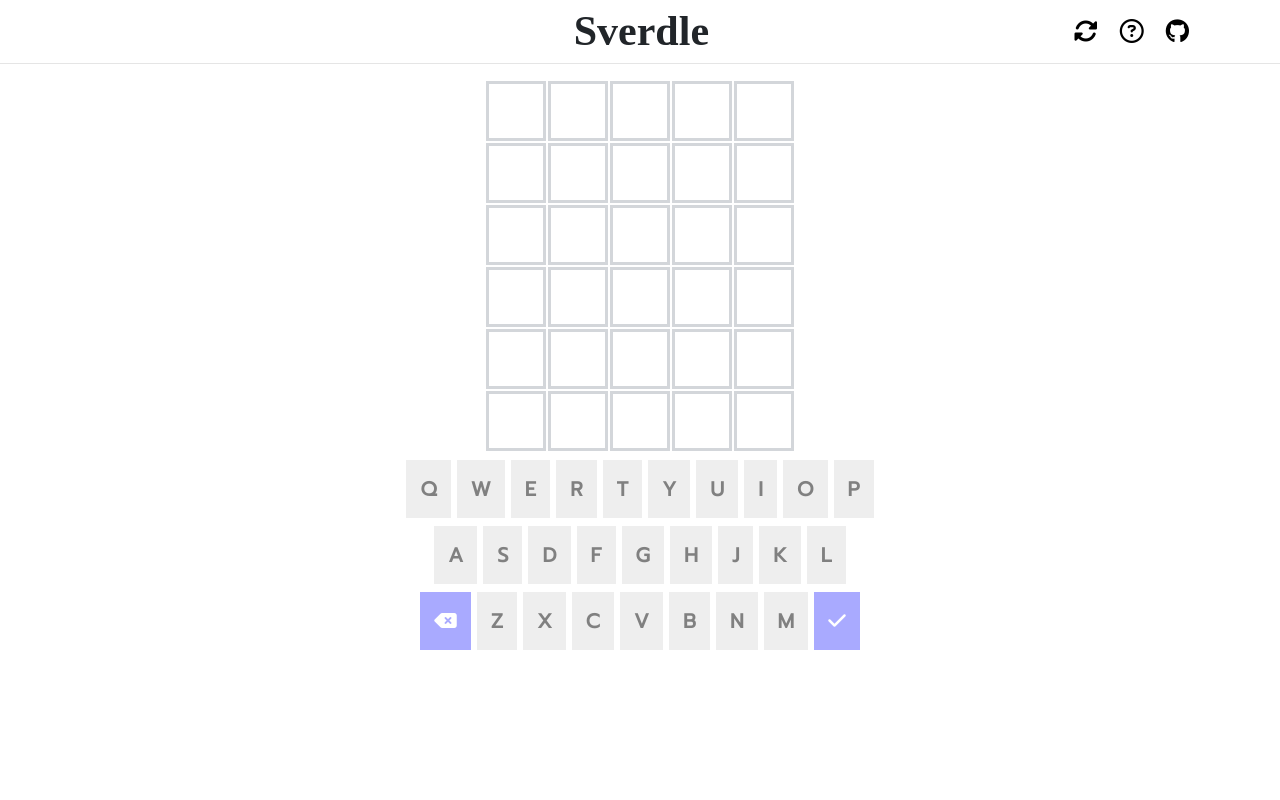
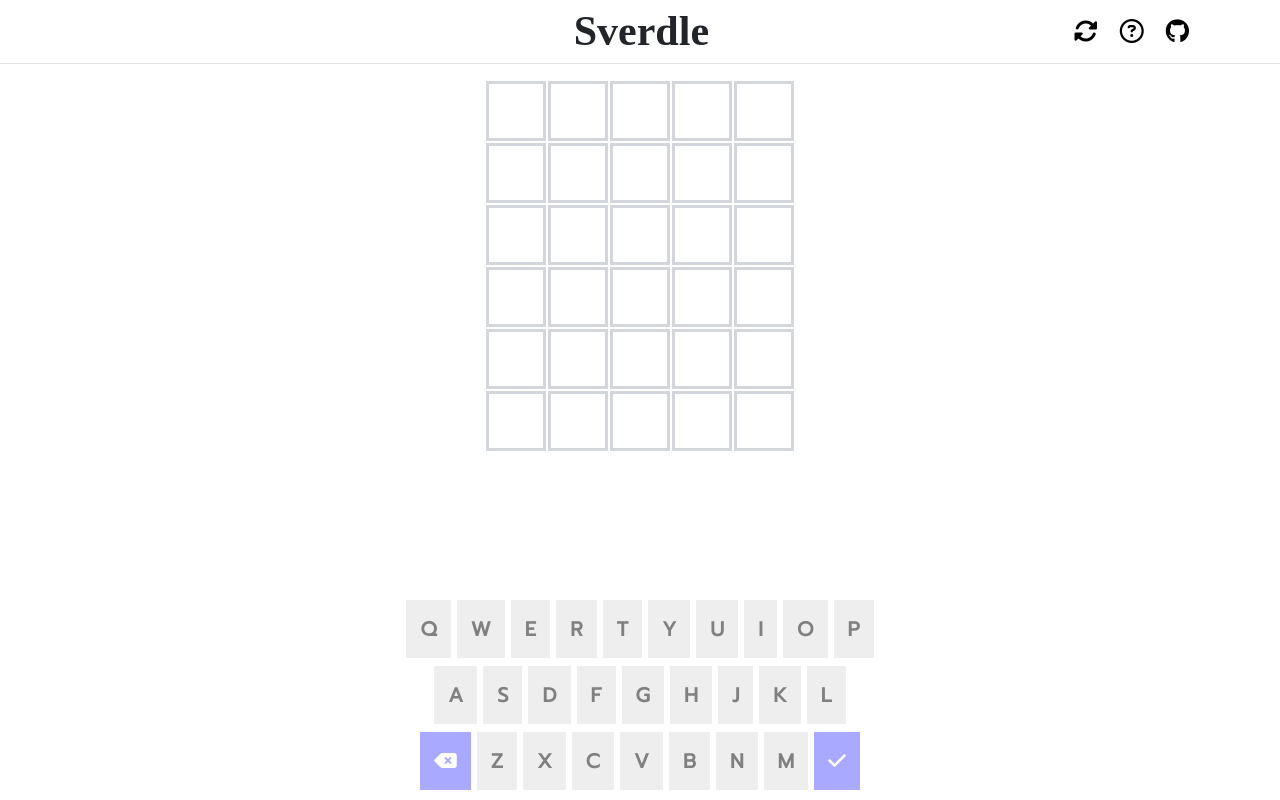
Before and after one commit to bullet-ant/sverdle, a Svelte app: page / in a window 1280 px wide. Built offline with nearby package versions, Linux system fonts and the light colour scheme; a web font is replaced by a local one.

Commit message:
makes keyboard stick to bottom

```diff
--- a/src/components/Keyboard.svelte
+++ b/src/components/Keyboard.svelte
@@ -51,6 +51,7 @@
   };
 </script>
 
+<div class="footer">
   {#each keys as key, index}
     <div class="container-fluid">
       <div class="row justify-content-center keyboard">
@@ -81,8 +82,16 @@
       </div>
     </div>
   {/each}
+</div>
 
 <style>
+  .footer {
+    position:absolute;
+    bottom: 10px;
+    width: 100%;
+    height: auto;
+
+  }
   .action-button {
     background-color: rgb(169, 170, 255);
     color: white;
```
Lines whose indentation alone changed are shown as unchanged.
